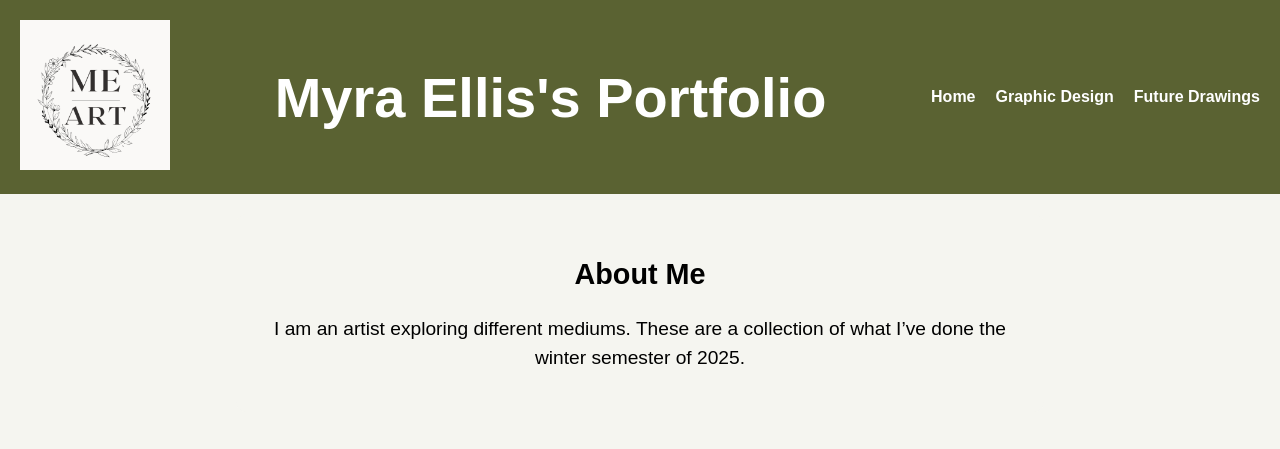
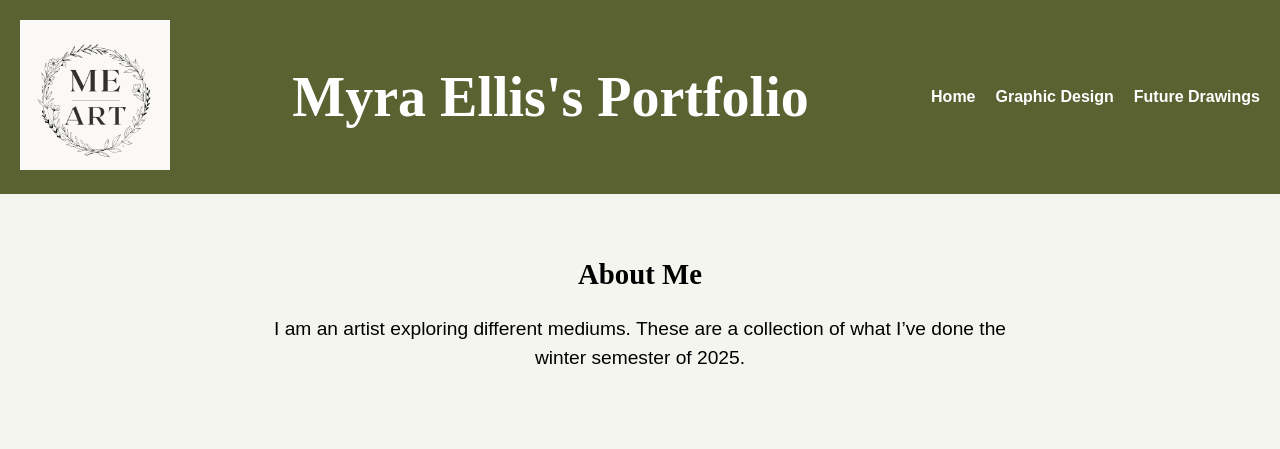
Before and after one commit to levibmackay/wdd130-benedict, a plain HTML site: page portfolio_website/index.html in a window 1280 px wide. Shown: the top 449 px of the page. Drawn offline with Linux system fonts and the light colour scheme; a web font is replaced by a local one.

Commit message:
Update style.css

```diff
--- a/portfolio_website/styles/style.css
+++ b/portfolio_website/styles/style.css
@@ -20,6 +20,11 @@ header {
     display: flex;
     align-items: center;
     justify-content: space-between;
+}
+
+h1, h2, h3, h4, h5, h6 {
+  font-family: var(--heading-font);
+  color: var(--headline-color-on-white);
 }
 
 .logo img {
```
